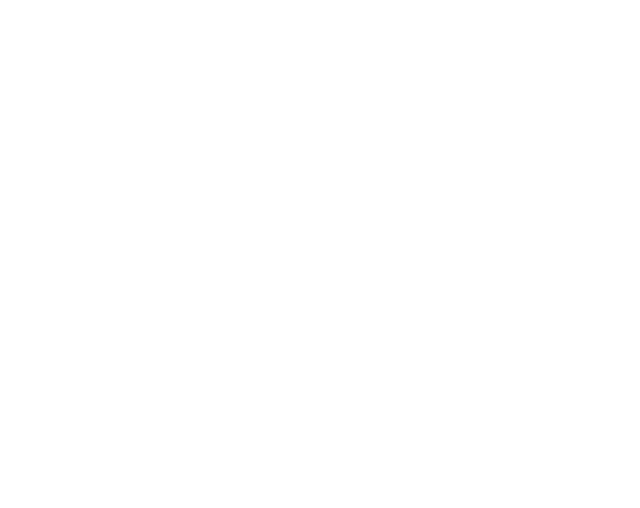
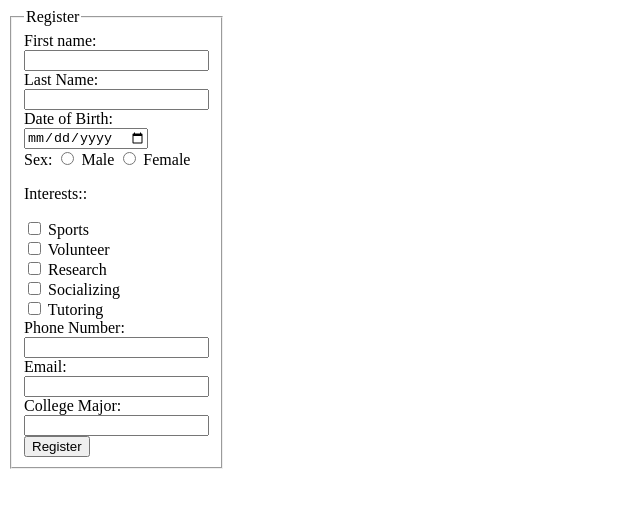
Before and after one commit to JustinSu77/Student-Registration-Form, a plain HTML site: page index.html in a window 1280 px wide. Shown: the whole page, without its empty margins (0-640 px from the left). Drawn offline with Linux system fonts and the light colour scheme.

Commit message:
Finished

```diff
--- a/index.html
+++ b/index.html
@@ -9,6 +9,85 @@
     <title>Student Registratiom Form</title>
 </head>
 <body>
+    <form action = "#" method="POST">
+        <fieldset style="width:150px;">
+            <legend>Register</legend>
+            <div class = "first_name">
+                <label for = "first_name">First name:</label>
+                <input type = "text" name = "first_name" id = "first_name" autocomplete="off" required>
+            </div>
 
+            <div class = "last_name">
+                <label for="last_name">Last Name:</label>
+                <input type = "text" name = "last_name" id = "last_name"  autocomplete="off"  required>
+            </div>
+
+            <div class = "birthday">
+                <label for="birthday">Date of Birth:</label>
+                <input type = "date" name = "birthday" id = "birthday"  autocomplete="off"  required>
+            </div>
+
+            <div class = "sex">
+                <span>Sex:</span>
+                <input type="radio" name = "sex" id = "male" required>
+                <label for = "male">Male</label>
+
+                <input type="radio" name = "sex" id = "female" required>
+                <label for = "female">Female</label>
+
+
+
+            </div>
+
+            <div class = "activities">
+                <p>Interests::</p>
+                <input type="checkbox" name="activities" id="sports">
+                <label for="sports">Sports</label>
+                 <br>
+                <input type="checkbox" name="activities" id="volunteer">
+                <label for="volunteer">Volunteer</label>
+                <br>
+                <input type="checkbox" name="activities" id="research">
+                <label for="research">Research</label>
+                <br>
+                <input type="checkbox" name="activities" id="socializing">
+                <label for="socializing">Socializing</label>
+                <br>
+                <input type="checkbox" name="activities" id="tutoring">
+                <label for="tutoring">Tutoring</label>
+
+
+            </div>
+
+
+
+            <div class = "phone-number">
+                <label for = "phone-number">Phone Number:</label>
+                <input type="tel" name = "phone-number" id = "phone-number">
+
+            </div>
+
+            <div class = "email">
+                <label for="email">Email:</label>
+                <input type="email" name="email" id="email" required>
+            </div>
+            <div class = "major">
+                <label for="major">College Major:</label>
+                <input type = "text" list = "majors" name = "major" id = "major" required>
+                <datalist class = "majors" id = "majors">
+                    <option value="Computer Science"></option>
+                    <option value="Biology"></option>
+                    <option value="Business Administration"></option>
+                    <option value="Nursing"></option>
+                    <option value="Education"></option>
+                </datalist>
+            </div>
+            <div class = "register-btn">
+                <input type = "submit" value = "Register" id = "register-btn">
+            </div>
+        </fieldset>
+
+
+    </form>
 </body>
 </html>
```
Also changed, not shown: assignment.png (added).
